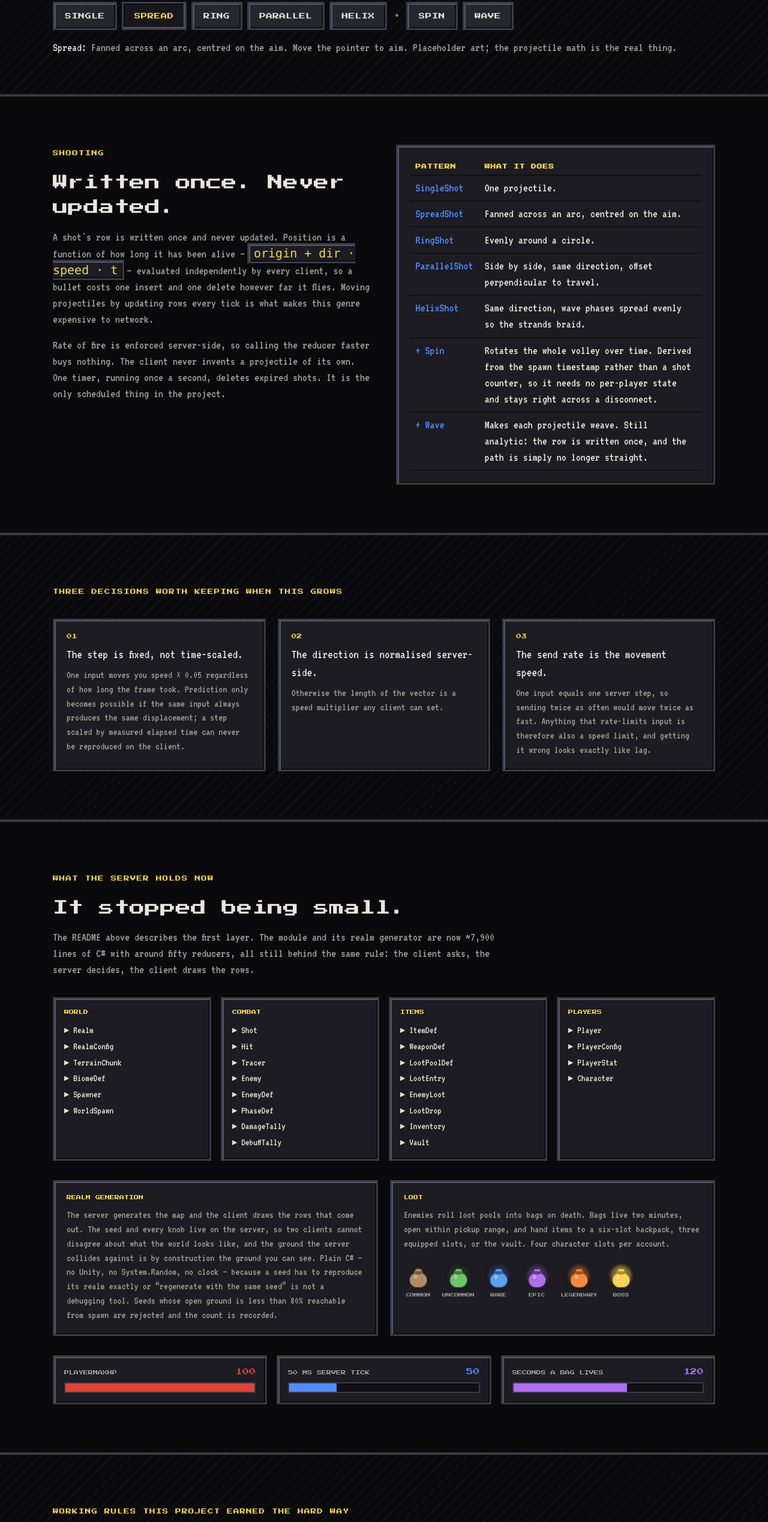
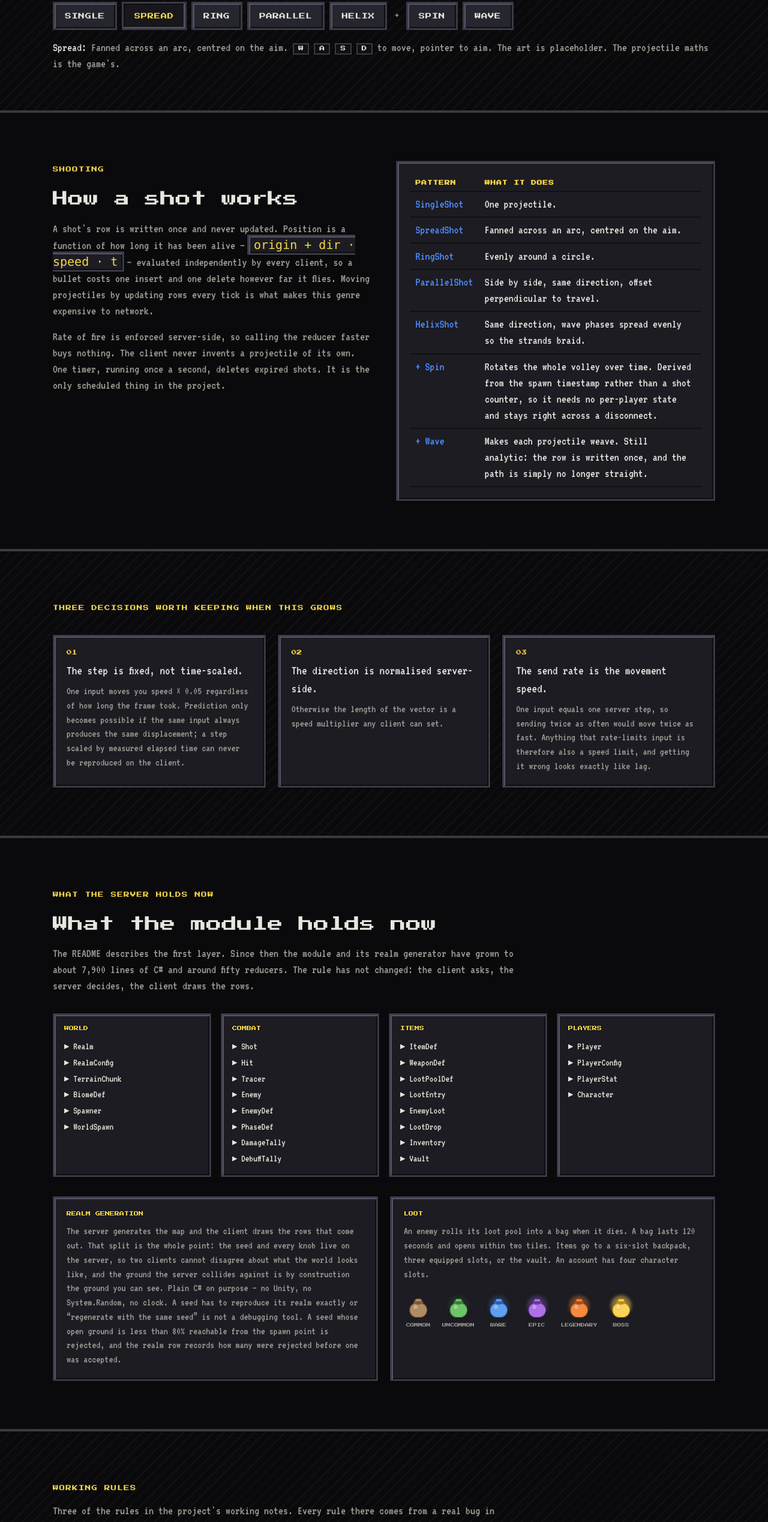
Before and after one commit to AbsoluteSG/portfolio, a Next.js app: page /projects/vrox in a window 1280 px wide. Shown: the part 1050-3587 px from the top of the page at 60% size. Built offline with nearby package versions, Linux system fonts and the light colour scheme.

Commit message:
Vrox: WASD movement in the playground; prose in the project's own words

```diff
--- a/src/app/projects/vrox/hero.tsx
+++ b/src/app/projects/vrox/hero.tsx
@@ -22,9 +22,9 @@ export function Hero() {
       </div>
       <p className="vx-body text-[var(--vx-dim)]">
         <span className="text-[var(--vx-text)]">{current.label}:</span> {current.blurb}
-        {pattern === "helix" && !wave && " With zero wave amplitude every strand draws on the same straight line — turn Wave on."}
-        {pattern === "ring" && spin && " Ring + spin is the classic spiral."}
-        {" "}Move the pointer to aim. Placeholder art; the projectile math is the real thing.
+        {pattern === "helix" && !wave && " With zero wave amplitude every strand draws on the same straight line; turn Wave on."}
+        {pattern === "ring" && spin && " Ring plus spin is the classic spiral."}
+        {" "}<span className="vx-kbd">W</span> <span className="vx-kbd">A</span> <span className="vx-kbd">S</span> <span className="vx-kbd">D</span> to move, pointer to aim. The art is placeholder. The projectile maths is the game&apos;s.
       </p>
     </div>
   );
--- a/src/app/projects/vrox/page.tsx
+++ b/src/app/projects/vrox/page.tsx
@@ -13,8 +13,8 @@ const decisions = [
 
 const rules = [
   ["One layer at a time, played before the next", "The previous build accumulated prediction, reconciliation, interpolation, interest management, weapons and a level pipeline before anyone pressed Play once. When it finally felt wrong, six untested layers were candidates and it had to be scrapped. Add one thing. Play it. Then add the next. Never say a feature “works” when what was verified is that it compiles."],
-  ["A schema change is three edits, not one", "A table nobody subscribed to is not an error — it is permanently empty, and code reading it concludes the rows do not exist. A column the client does not know about is worse: rows decode with every field after it shifted. The table, the regenerated bindings, and the client query — all three, every time."],
-  ["Never let the client decide what the server knows", "A cache of the id we last asked to equip remembered success when the request had failed, and never retried. “Not found” and “not told yet” are indistinguishable client-side. Reconcile against replicated server state, not a local record of intent."],
+  ["Never let the client decide what the server knows", "_equipped cached the id we last asked to equip. The request failed, the cache remembered success, and it never retried. WeaponDef.Find(id) is null was read as “no such weapon”. It also means “the client has not been told yet”, and the two are indistinguishable client-side. Reconcile against replicated server state, not a local record of intent."],
+  ["A fallback that hides a failure is worse than a crash", "The server fired a default weapon when nothing was equipped. So “my weapon did not equip” and “my weapon fires one bullet” looked identical, and the real failure was invisible for three rounds of debugging. Prefer doing nothing loudly. Unarmed now fires nothing, which makes a bullet proof that equipping worked."],
 ];
 
 const tables: [string, string[]][] = [
@@ -55,7 +55,7 @@ export default function VroxPage() {
         <div className="mx-auto grid max-w-6xl gap-10 px-6 md:grid-cols-[1fr_1fr]">
           <div>
             <span className="vx-eyebrow">Shooting</span>
-            <h2 className="vx-pixel mt-4 text-[clamp(1rem,2.6vw,1.6rem)] leading-relaxed">Written once. Never updated.</h2>
+            <h2 className="vx-pixel mt-4 text-[clamp(1rem,2.6vw,1.6rem)] leading-relaxed">How a shot works</h2>
             <p className="mt-4 text-[var(--vx-dim)]">
               A shot&apos;s row is written once and never updated. Position is a function of how long it has been alive —
               <code className="vx-panel mx-1 px-2 py-0.5 text-[var(--vx-gold)]">origin + dir · speed · t</code>
@@ -104,10 +104,10 @@ export default function VroxPage() {
       <section className="py-20">
         <div className="mx-auto max-w-6xl px-6">
           <span className="vx-eyebrow">What the server holds now</span>
-          <h2 className="vx-pixel mt-4 text-[clamp(1rem,2.6vw,1.6rem)] leading-relaxed">It stopped being small.</h2>
+          <h2 className="vx-pixel mt-4 text-[clamp(1rem,2.6vw,1.6rem)] leading-relaxed">What the module holds now</h2>
           <p className="mt-4 max-w-3xl text-[var(--vx-dim)]">
-            The README above describes the first layer. The module and its realm generator are now ~7,900 lines of C# with around fifty reducers,
-            all still behind the same rule: the client asks, the server decides, the client draws the rows.
+            The README describes the first layer. Since then the module and its realm generator have grown to about 7,900
+            lines of C# and around fifty reducers. The rule has not changed: the client asks, the server decides, the client draws the rows.
           </p>
 
           <div className="mt-8 grid gap-4 md:grid-cols-4">
@@ -123,18 +123,19 @@ export default function VroxPage() {
             <div className="vx-panel p-5">
               <div className="vx-pixel text-[0.5rem] text-[var(--vx-gold)] uppercase">Realm generation</div>
               <p className="mt-3 text-[1.1rem] text-[var(--vx-dim)]">
-                The server generates the map and the client draws the rows that come out. The seed and every knob live
-                on the server, so two clients cannot disagree about what the world looks like, and the ground the server
-                collides against is by construction the ground you can see. Plain C# — no Unity, no System.Random, no clock —
-                because a seed has to reproduce its realm exactly or “regenerate with the same seed” is not a debugging tool.
-                Seeds whose open ground is less than 80% reachable from spawn are rejected and the count is recorded.
+                The server generates the map and the client draws the rows that come out. That split is the whole point:
+                the seed and every knob live on the server, so two clients cannot disagree about what the world looks like,
+                and the ground the server collides against is by construction the ground you can see. Plain C# on purpose —
+                no Unity, no System.Random, no clock. A seed has to reproduce its realm exactly or “regenerate with the same seed”
+                is not a debugging tool. A seed whose open ground is less than 80% reachable from the spawn point is rejected,
+                and the realm row records how many were rejected before one was accepted.
               </p>
             </div>
             <div className="vx-panel p-5">
               <div className="vx-pixel text-[0.5rem] text-[var(--vx-gold)] uppercase">Loot</div>
               <p className="mt-3 text-[1.1rem] text-[var(--vx-dim)]">
-                Enemies roll loot pools into bags on death. Bags live two minutes, open within pickup range, and hand items
-                to a six-slot backpack, three equipped slots, or the vault. Four character slots per account.
+                An enemy rolls its loot pool into a bag when it dies. A bag lasts 120 seconds and opens within two tiles.
+                Items go to a six-slot backpack, three equipped slots, or the vault. An account has four character slots.
               </p>
               <div className="mt-4 flex flex-wrap gap-4">
                 {bags.map(([id, name]) => (
@@ -147,22 +148,14 @@ export default function VroxPage() {
             </div>
           </div>
 
-          <div className="mt-8 grid gap-4 sm:grid-cols-3">
-            {[["HP", 100, "var(--vx-red)", "PlayerMaxHp"], ["Tick", 50, "var(--vx-blue)", "50 ms server tick"], ["Bag", 120, "var(--vx-purple)", "seconds a bag lives"]].map(([k, v, c, label]) => (
-              <div key={k as string} className="vx-panel p-4">
-                <div className="flex items-baseline justify-between"><span className="vx-pixel text-[0.5rem] text-[var(--vx-dim)] uppercase">{label}</span><span className="vx-pixel text-[0.7rem]" style={{ color: c as string }}>{v}</span></div>
-                <div className="vx-bar mt-2" style={{ ["--w" as string]: k === "HP" ? "100%" : k === "Tick" ? "25%" : "60%" }}><i style={{ background: c as string }} /></div>
-              </div>
-            ))}
-          </div>
         </div>
       </section>
 
       {/* WORKING RULES */}
       <section className="vx-hatch border-y-4 border-[var(--vx-edge)] py-20">
         <div className="mx-auto max-w-6xl px-6">
-          <span className="vx-eyebrow">Working rules this project earned the hard way</span>
-          <p className="mt-3 max-w-3xl text-[var(--vx-dim)]">From the repo&apos;s CLAUDE.md. Every rule comes from a real bug, named so it is checkable rather than a platitude.</p>
+          <span className="vx-eyebrow">Working rules</span>
+          <p className="mt-3 max-w-3xl text-[var(--vx-dim)]">Three of the rules in the project&apos;s working notes. Every rule there comes from a real bug in this project, named so it is checkable rather than a platitude.</p>
           <div className="mt-8 grid gap-5 md:grid-cols-3">
             {rules.map(([k, v]) => (
               <blockquote key={k} className="vx-quote">
@@ -177,14 +170,15 @@ export default function VroxPage() {
       {/* KNOWN LIMITS */}
       <section className="py-20">
         <div className="mx-auto max-w-6xl px-6">
-          <span className="vx-eyebrow">Known limits, written down</span>
+          <span className="vx-eyebrow">Known limits</span>
           <ul className="mt-6 grid gap-4 md:grid-cols-2">
             <li className="vx-panel p-5 text-[1.1rem] text-[var(--vx-dim)]">Only the client evaluates the wave — the server stores its parameters but never computes a projectile&apos;s position, because nothing can be hit yet. When collision arrives, the server must use the same formula or the two will disagree about where a bullet is.</li>
             <li className="vx-panel p-5 text-[1.1rem] text-[var(--vx-dim)]">Shot age is measured against the server&apos;s timestamp but compared to the local clock. That is only correct while both are on the same machine. A real server needs clock-offset estimation, and that is the next layer, not this one.</li>
           </ul>
           <p className="mt-6 text-[var(--vx-dim)]">
-            Next, one at a time: other players rendered from the same table; a camera that follows rather than being parented;
-            client prediction, then reconciliation — and only with a way to <em>measure</em> disagreement, because that is what rubber-banding is.
+            What to add next, one at a time: other players rendered from the same table (it is already subscribed); a camera that
+            follows rather than being parented; client prediction, then reconciliation — and only with a way to <em>measure</em>
+            disagreement, because that is what rubber-banding is. Add one, play it, keep it or throw it away.
           </p>
           <div className="mt-8 flex flex-wrap gap-3">
             <a href={CODE} target="_blank" rel="noopener noreferrer" className="vx-btn vx-btn-gold">Read the code</a>
@@ -194,7 +188,7 @@ export default function VroxPage() {
       </section>
 
       <footer className="vx-pixel border-t-4 border-[var(--vx-edge)] px-6 py-6 text-center text-[0.45rem] text-[var(--vx-dim)]">
-        © {new Date().getFullYear()} ALEX ZAALISHVILI · PLACEHOLDER ART · REAL MATH
+        © {new Date().getFullYear()} ALEX ZAALISHVILI · PLACEHOLDER ART
       </footer>
     </main>
   );
```
Also changed, not shown: src/app/projects/vrox/playground.tsx (+13 -4 lines).
